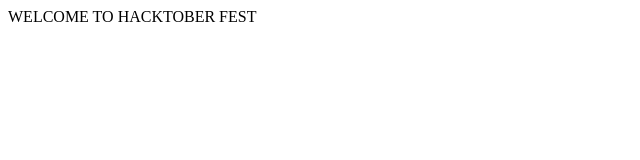
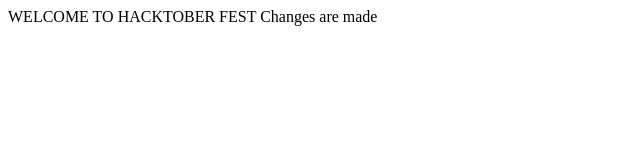
Before and after one commit to crispin001/hack, a plain HTML site: page Welcome_everyone.html in a window 1280 px wide. Shown: the whole page, without its empty margins (0-640 px from the left). Drawn offline with Linux system fonts and the light colour scheme.

Commit message:
Patch one

```diff
--- a/Welcome_everyone.html
+++ b/Welcome_everyone.html
@@ -5,4 +5,5 @@
    </Head>
   <Body>
     WELCOME TO HACKTOBER FEST
+    Changes are made
   </Body>
```
